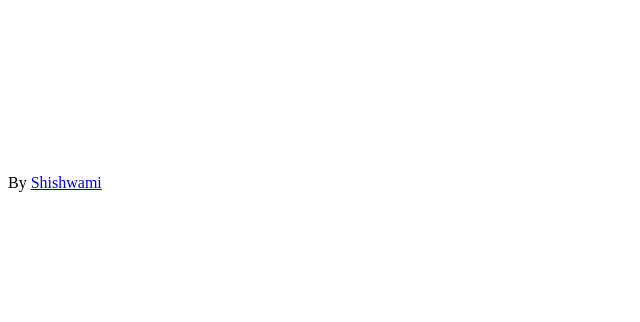
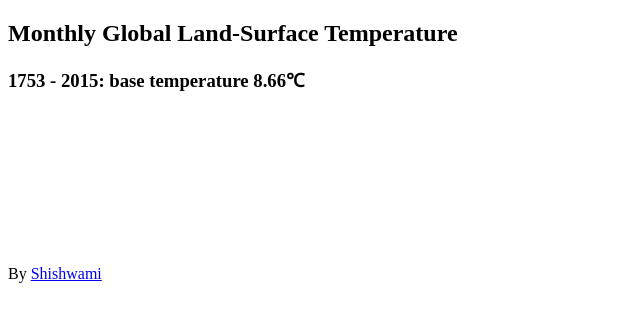
Before and after one commit to Shishwami/FCC-Heat-Map, a website: page index.html in a window 1280 px wide. Shown: the whole page, without its empty margins (0-640 px from the left). Drawn offline with nearby package versions, Linux system fonts and the light colour scheme; files that its build step writes are made by us from their sources; no server answers.

Commit message:
Update index.html

```diff
--- a/index.html
+++ b/index.html
@@ -11,8 +11,8 @@
 <body>
     <section>
         <div id="app-container">
-            <h1 id="title"></h1>
-            <h3 id="description"></h3>
+            <h1 id="title">Monthly Global Land-Surface Temperature</h1>
+            <h3 id="description">1753 - 2015: base temperature 8.66℃</h3>
             <svg id="heatmap"></svg>
             <svg id="legend"></svg>
         </div>
```
